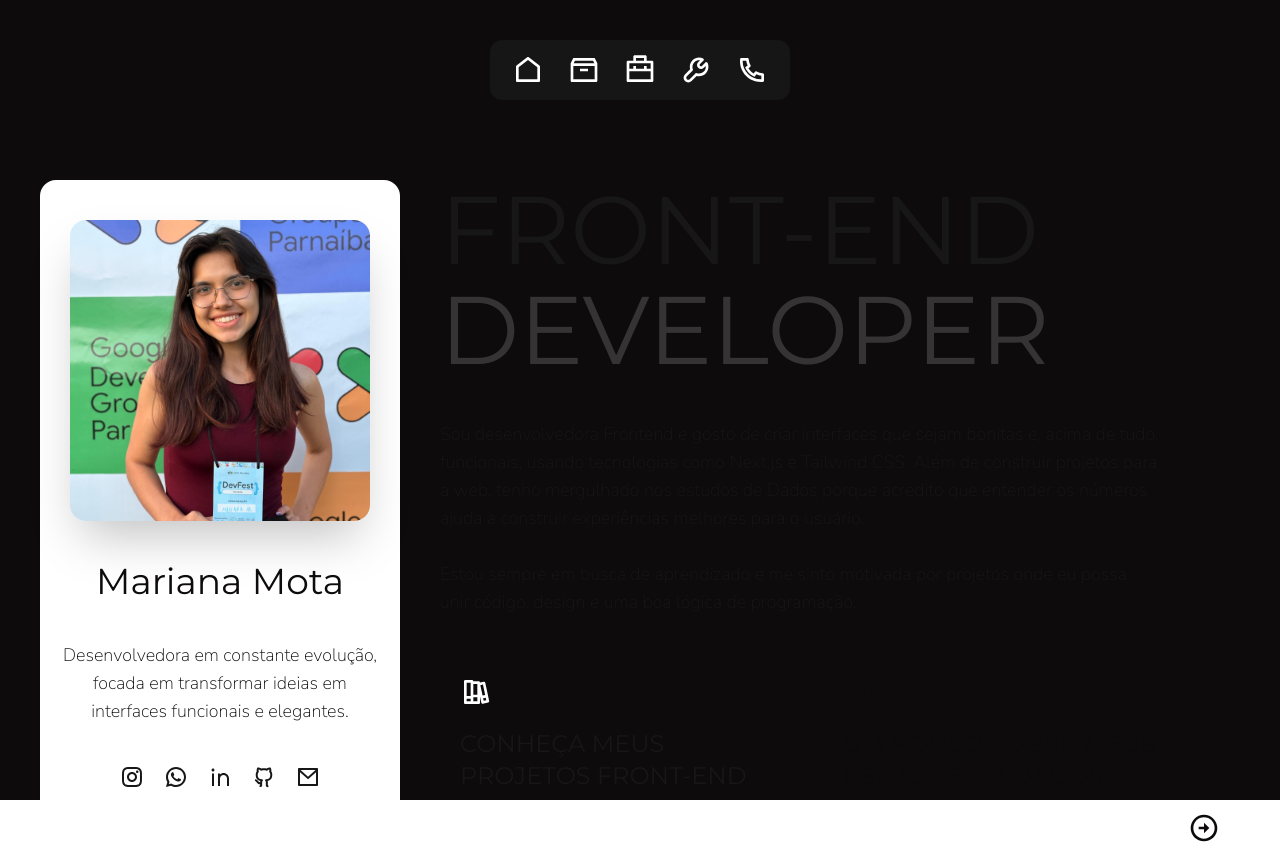
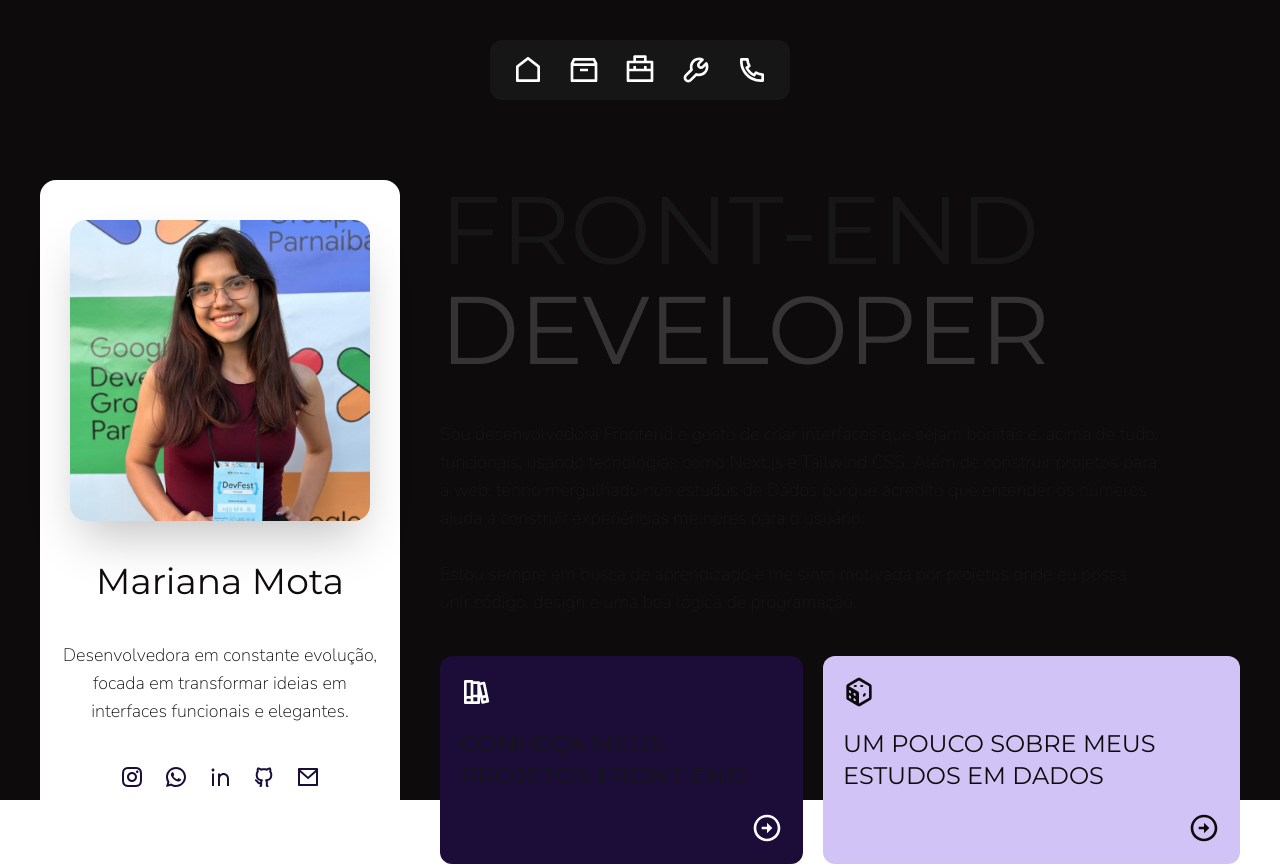
Before and after one commit to eumarianamota/proeto-portifolio, a Next.js app: page / in a window 1280 px wide. Shown: the top 866 px of the page. Built offline with nearby package versions, Linux system fonts and the light colour scheme.

Commit message:
Update color variables in globals.css

```diff
--- a/app/globals.css
+++ b/app/globals.css
@@ -18,8 +18,8 @@
   --color-dark-gray: #161616;
   --color-gray: #353334;
   --color-white: #FFFFFF;
-  --color-green: #CCF241;
-  --color-orange: #F25A38;
+  --color-lavander-haze: #D2C3F6;
+  --color-velvet: #1C0C38;
 }
 
 @media (prefers-color-scheme: dark) {
@@ -32,7 +32,6 @@
 body {
   background: var(--background);
   color: var(--foreground);
-  /* font-family: Arial; */
 }
 
 @layer base {
```
